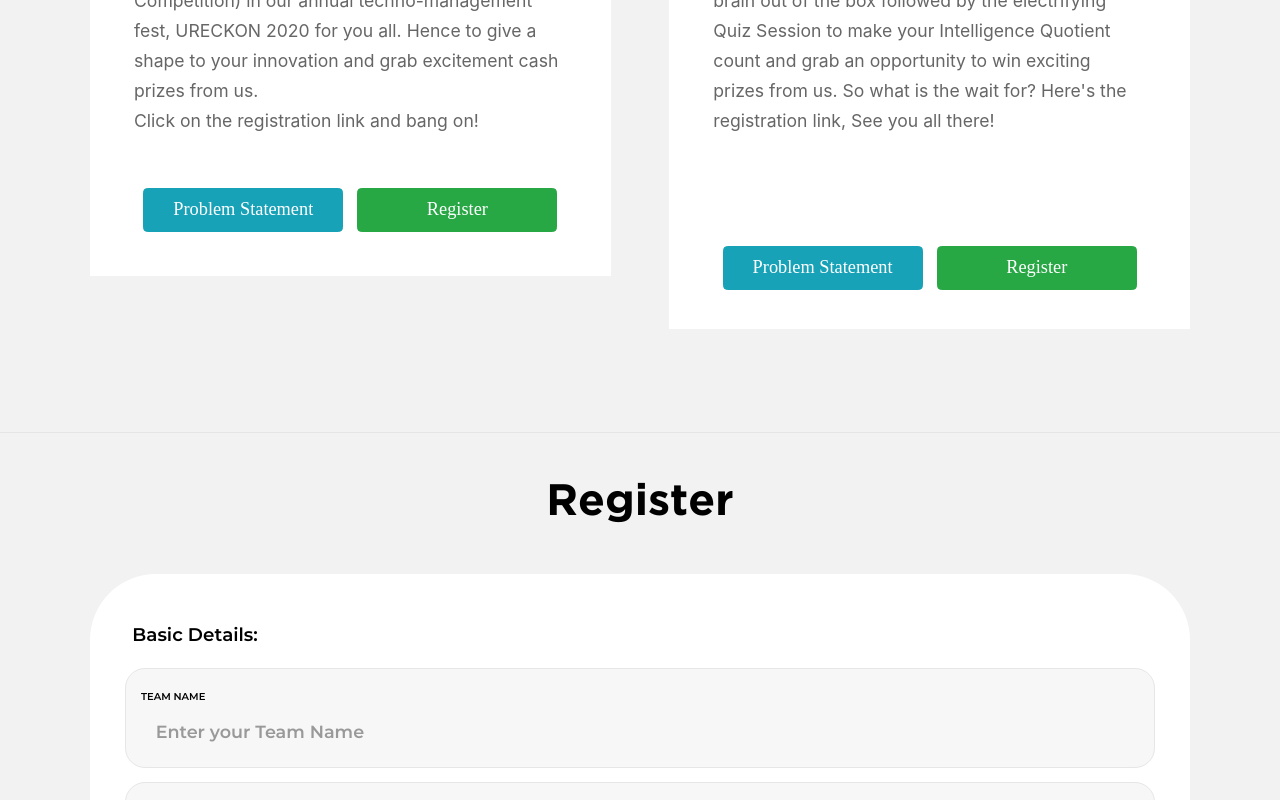
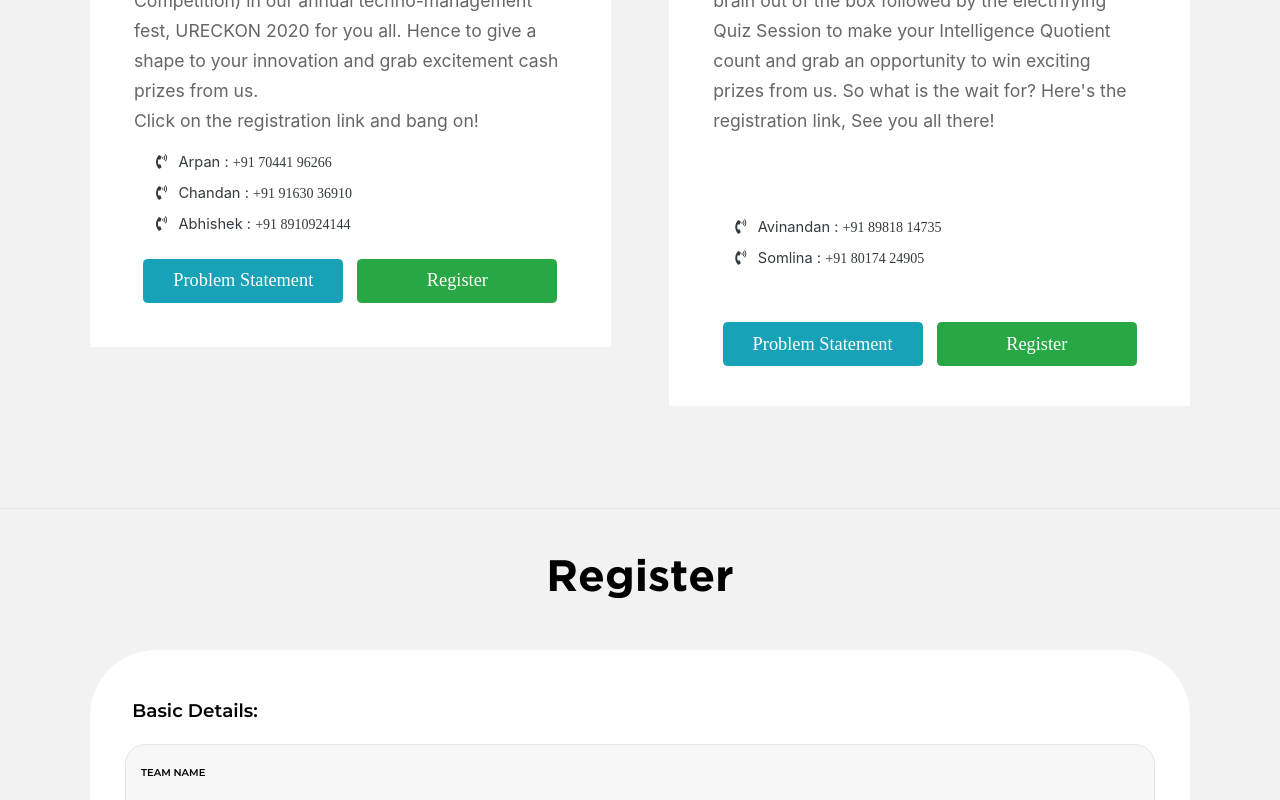
Before and after one commit to Somsubhra1/UOSC-20, a plain HTML site: page index.html in a window 1280 px wide. Shown: the part 1877-2677 px from the top of the page. Drawn offline with nearby package versions, Linux system fonts and the light colour scheme; a web font is replaced by a local one.

Commit message:
Contact numbers added

```diff
--- a/index.html
+++ b/index.html
@@ -177,8 +177,19 @@
                   techno-management fest, URECKON 2020 for you all.
 
                   Hence to give a shape to your innovation and grab excitement cash prizes from us. <br>  Click on the registration link and
-                  bang on! <br> <br>
+                  bang on! <br>
                 </p>
+                <ul class="text-dark">
+                  <li class="mb-2"><i class="fas fa-phone-volume mr-2"></i> <span class="">Arpan : <a href="tel:7044196266"
+                        class="text-dark">+91 70441 96266</a></span>
+                  </li>
+                  <li class="mb-2"><i class="fas fa-phone-volume mr-2"></i> <span class="">Chandan : <a
+                        href="tel:9163036910" class="text-dark">+91 91630 36910</a></span>
+                  </li>
+                  <li class="mb-2"><i class="fas fa-phone-volume mr-2"></i> <span class="">Abhishek : <a
+                        href="tel:8910924144" class="text-dark">+91 8910924144</a></span>
+                  </li>
+                  </ul>
                 <footer class="align-center mt-4">
                   <a
                     href="#"
@@ -221,8 +232,17 @@
                   win exciting prizes from us.
 
                   So what is the wait for? Here's the registration link, See you
-                  all there! <br> <br>
+                  all there! <br>
                 </p>
+                <ul class="text-dark">
+                  <li class="mb-2"><i class="fas fa-phone-volume mr-2"></i> <span class="">Avinandan : <a href="tel:8981814735"
+                        class="text-dark">+91 89818 14735</a></span>
+                  </li>
+                  <li class="mb-2"><i class="fas fa-phone-volume mr-2"></i> <span class="">Somlina : <a href="tel:8017424905"
+                        class="text-dark">+91 80174 24905</a></span>
+                  </li>
+                  <li><br> </li>
+                </ul>
                 <footer class="align-center mt-4">
                   <a
                     href="#"
@@ -575,7 +595,7 @@
               <h2 class="ftco-heading-2 mb-4">Have Any Questions?</h2>
               <div class="block-23 mb-3" style="margin-left: -20px;">
                 <ul>
-                  <li class="mb-2"><i class="fas fa-phone-volume mr-2"></i> <span class="text-white text">Chandan : <a href="tel:91630 36910" class="text text-white">+91 91630  36910</a></span>
+                  <li class="mb-2"><i class="fas fa-phone-volume mr-2"></i> <span class="text-white text">Chandan : <a href="tel:9163036910" class="text text-white">+91 91630 36910</a></span>
                   </li>
                   <li class="mb-5"><i class="fas fa-phone-volume mr-2"></i> <span class="text text-white">Subhrajit : <a href="tel:98302193827" class="text text-white">+91 98302 193827</a></span>
                   </li>
```
